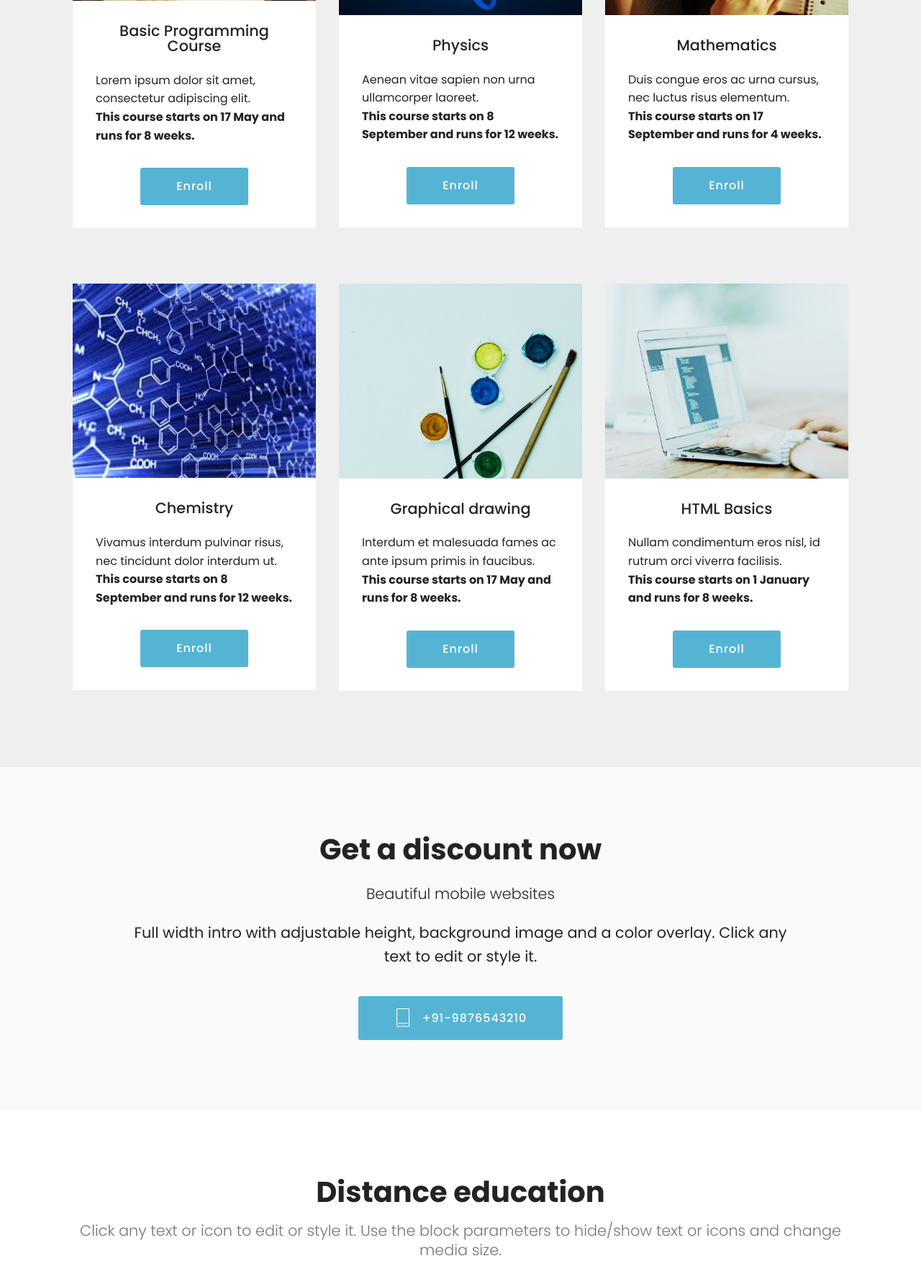
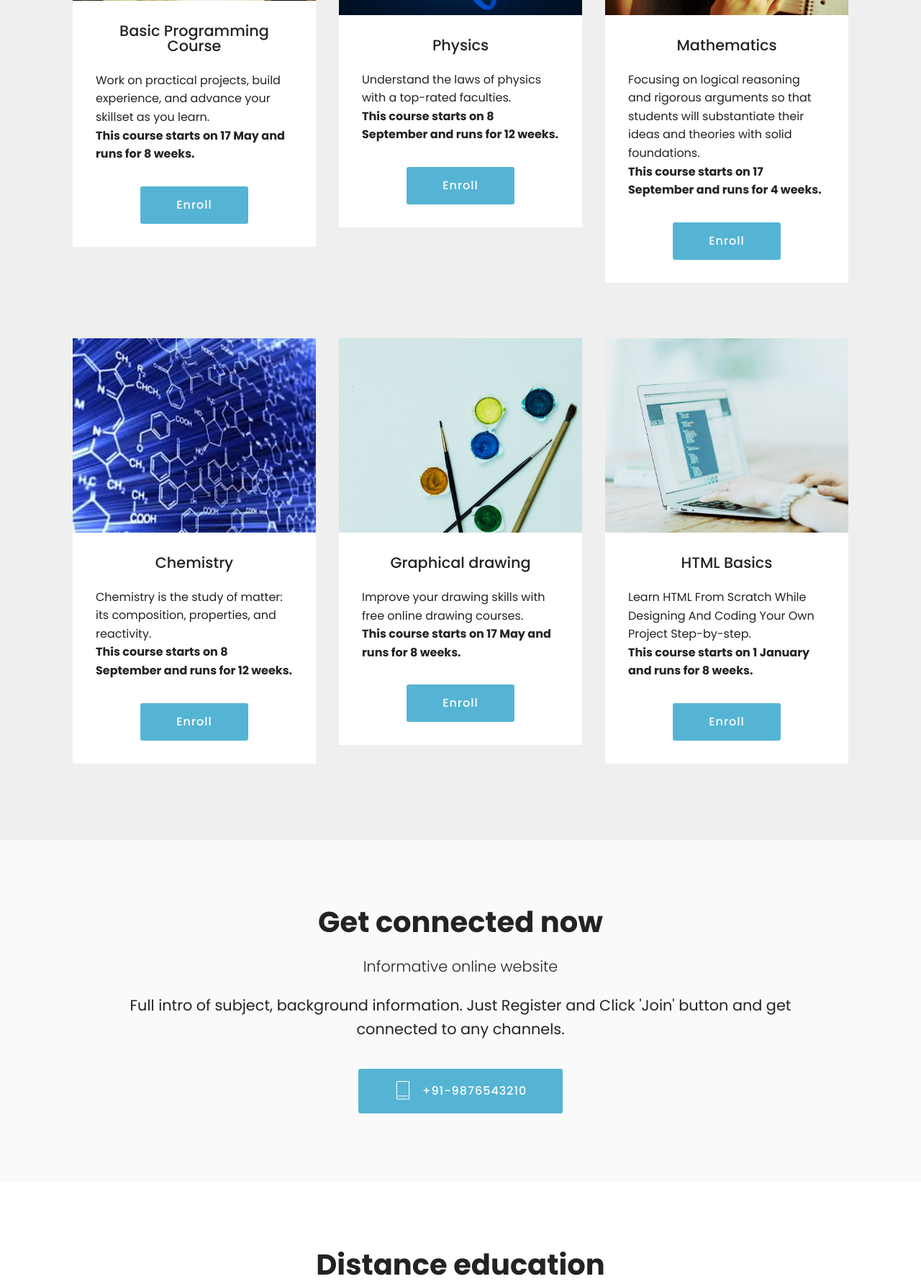
Before and after one commit to rahulmistry33/VideoClassrooms, a Flask app: page /dashboard in a window 1280 px wide. Shown: the part 926-2710 px from the top of the page at 72% size. Run offline with Flask 2, Linux system fonts and the light colour scheme; a user stored in the database is signed in; some libraries are stand-ins or nearby versions; some web fonts are replaced.

Commit message:
Dashboard remastered

```diff
--- a/server.py
+++ b/server.py
@@ -1,5 +1,5 @@
 from flask import Flask, redirect, url_for, render_template, request, session, flash,Response
-from agora_community_sdk import AgoraRTC
+#from agora_community_sdk import AgoraRTC
 # import models as dbHandler
 from flask_sqlalchemy import SQLAlchemy
 import os
--- a/templates/dashboard.html
+++ b/templates/dashboard.html
@@ -114,7 +114,7 @@
                     <div class="card-box">
                         <h4 class="card-title mbr-fonts-style display-5">Basic Programming Course</h4>
                         <p class="mbr-text mbr-fonts-style display-7">
-                            Lorem ipsum dolor sit amet, consectetur adipiscing elit. <br><strong>This course starts on 17 May and runs for 8 weeks.</strong><br>
+                            Work on practical projects, build experience, and advance your skillset as you learn. <br><strong>This course starts on 17 May and runs for 8 weeks.</strong><br>
                         </p>
                     </div>
                     <div class="mbr-section-btn text-center"><a href="https://mobirisethemes.com" class="btn btn-primary display-4">
@@ -131,7 +131,7 @@
                         <h4 class="card-title mbr-fonts-style display-5">
                             Physics</h4>
                         <p class="mbr-text mbr-fonts-style display-7">
-                            Aenean vitae sapien non urna ullamcorper laoreet.<br><strong>This course starts on 8 September and runs for 12 weeks.</strong><br>
+                            Understand the laws of physics with a top-rated faculties. <br><strong>This course starts on 8 September and runs for 12 weeks.</strong><br>
                         </p>
                     </div>
                     <div class="mbr-section-btn text-center"><a href="https://mobirisethemes.com" class="btn btn-primary display-4">
@@ -148,7 +148,7 @@
                         <h4 class="card-title mbr-fonts-style display-5">Mathematics
                         </h4>
                         <p class="mbr-text mbr-fonts-style display-7">
-                            Duis congue eros ac urna cursus, nec luctus risus elementum.<br><strong>This course starts on 17 September and runs for 4 weeks.</strong>
+                            Focusing on logical reasoning and rigorous arguments so that students will substantiate their ideas and theories with solid foundations. <br><strong>This course starts on 17 September and runs for 4 weeks.</strong>
                         </p>
                     </div>
                     <div class="mbr-section-btn text-center"><a href="https://mobirisethemes.com" class="btn btn-primary display-4">
@@ -177,7 +177,7 @@
                         <h4 class="card-title mbr-fonts-style display-5">
                             Chemistry</h4>
                         <p class="mbr-text mbr-fonts-style display-7">
-                            Vivamus interdum pulvinar risus, nec tincidunt dolor interdum ut.<br><strong>This course starts on 8 September and runs for 12 weeks.</strong><br>
+                            Chemistry is the study of matter: its composition, properties, and reactivity.<br><strong>This course starts on 8 September and runs for 12 weeks.</strong><br>
                         </p>
                     </div>
                     <div class="mbr-section-btn text-center"><a href="https://mobirisethemes.com" class="btn btn-primary display-4">
@@ -193,7 +193,7 @@
                     <div class="card-box">
                         <h4 class="card-title mbr-fonts-style display-5">Graphical drawing</h4>
                         <p class="mbr-text mbr-fonts-style display-7">
-                            Interdum et malesuada fames ac ante ipsum primis in faucibus.&nbsp;<br><strong>This course starts on 17 May and runs for 8 weeks.</strong></p>
+                            Improve your drawing skills with free online drawing courses. &nbsp;<br><strong>This course starts on 17 May and runs for 8 weeks.</strong></p>
                     </div>
                     <div class="mbr-section-btn text-center"><a href="https://mobirisethemes.com" class="btn btn-primary display-4">
                             Enroll</a></div>
@@ -208,7 +208,7 @@
                     <div class="card-box">
                         <h4 class="card-title mbr-fonts-style display-5">HTML Basics</h4>
                         <p class="mbr-text mbr-fonts-style display-7">
-                            Nullam condimentum eros nisl, id rutrum orci viverra facilisis.&nbsp;<br><strong>This course starts on 1 January and runs for 8 weeks.</strong></p>
+                            Learn HTML From Scratch While Designing And Coding Your Own Project Step-by-step. &nbsp;<br><strong>This course starts on 1 January and runs for 8 weeks.</strong></p>
                     </div>
                     <div class="mbr-section-btn text-center"><a href="https://mobirisethemes.com" class="btn btn-primary display-4">
                             Enroll</a></div>
@@ -233,12 +233,12 @@
         <div class="row justify-content-md-center">
             <div class="mbr-white col-md-10">
                 <h1 class="mbr-section-title align-center mbr-bold pb-3 mbr-fonts-style display-2">
-                    Get a discount now</h1>
+                    Get connected now</h1>
                 <h3 class="mbr-section-subtitle align-center mbr-light pb-3 mbr-fonts-style display-5">
-                    Beautiful mobile websites
+                    Informative online website
                 </h3>
                 <p class="mbr-text align-center pb-3 mbr-fonts-style display-5">
-                    Full width intro with adjustable height, background image and a color overlay. Click any text to edit or style it.
+                    Full intro of subject, background information. Just Register and Click 'Join' button and get connected to any channels.
                 </p>
                 <div class="mbr-section-btn align-center"><a class="btn btn-md btn-primary display-4" href=""><span class="mbri-tablet-vertical mbr-iconfont mbr-iconfont-btn"></span>
                         +91-9876543210</a></div>
@@ -257,7 +257,7 @@
     <div class="container">
         <h2 class="mbr-section-title pb-2 mbr-fonts-style display-2"><strong>Distance education</strong></h2>
         <h3 class="mbr-section-subtitle pb-3 mbr-fonts-style display-5">
-            Click any text or icon to edit or style it. Use the block parameters to hide/show text or icons and change media size.
+            Distance education or long-distance learning is the education of students who may not always be physically present at a school. Traditionally, this usually involved correspondence courses wherein the student corresponded with the school via post. Today it involves online education.
         </h3>
 
         <div class="media-container-row pt-5">
```
